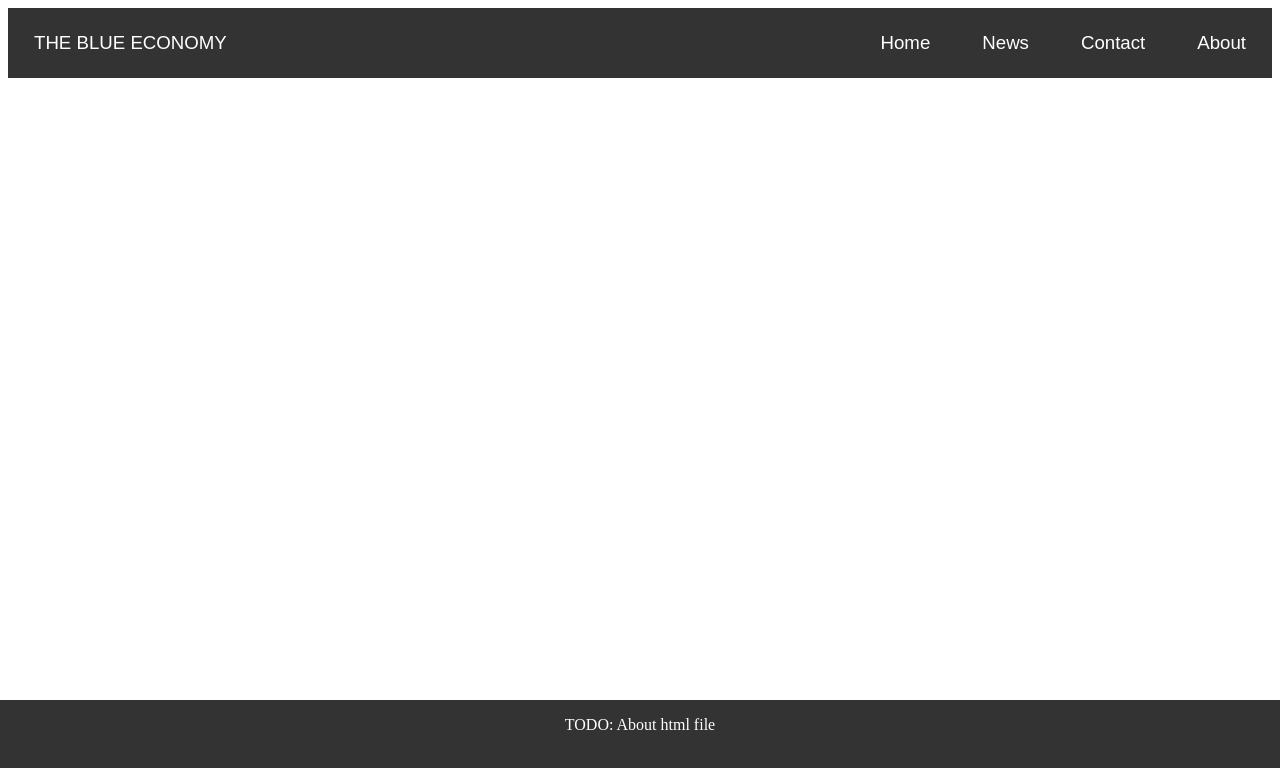
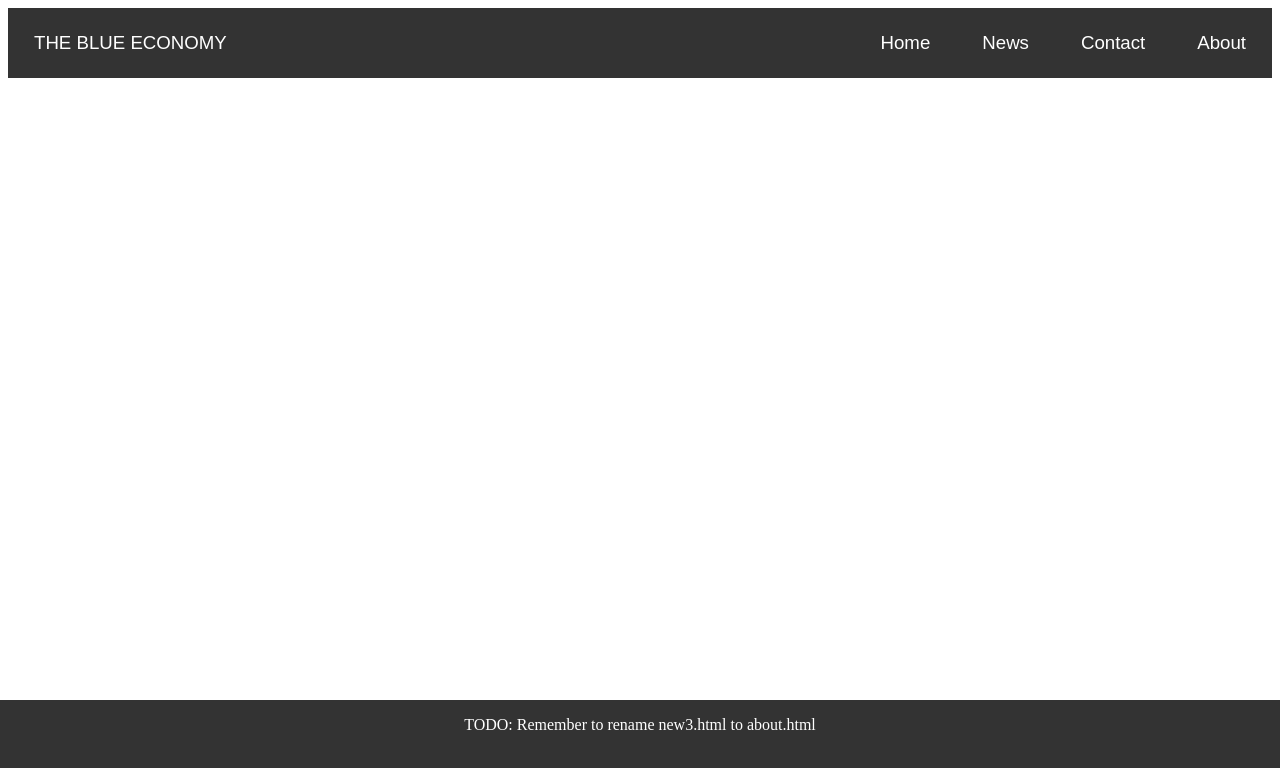
Before and after one commit to Yakarakolev18/FirstProjectYAS, a plain HTML site: page new 3.html in a window 1280 px wide. Drawn offline with Linux system fonts and the light colour scheme.

Commit message:
Chenged TODO in new3.html

```diff
--- a/new 3.html
+++ b/new 3.html
@@ -52,7 +52,7 @@ li a:hover {
 </ul>
 
 <div class="footer">
-  <p>TODO: About html file</p>
+  <p>TODO: Remember to rename new3.html to about.html</p>
 </div>
 </body>
 </html>
```
